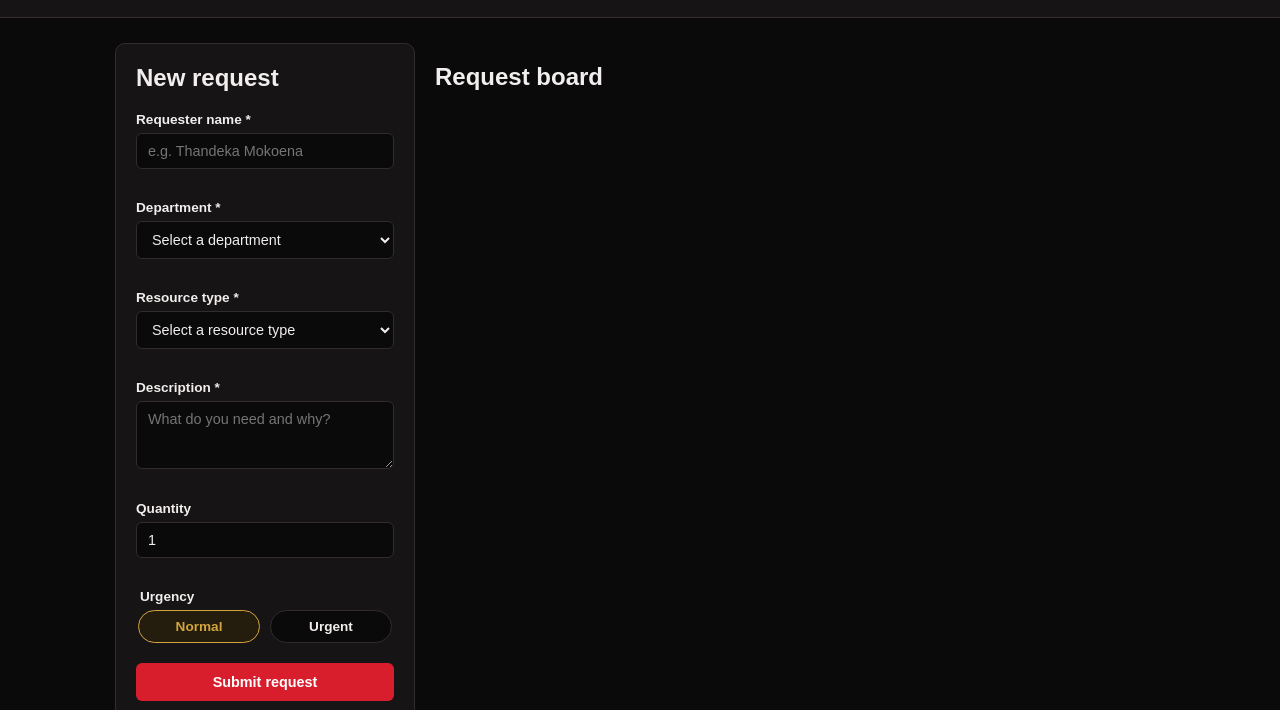
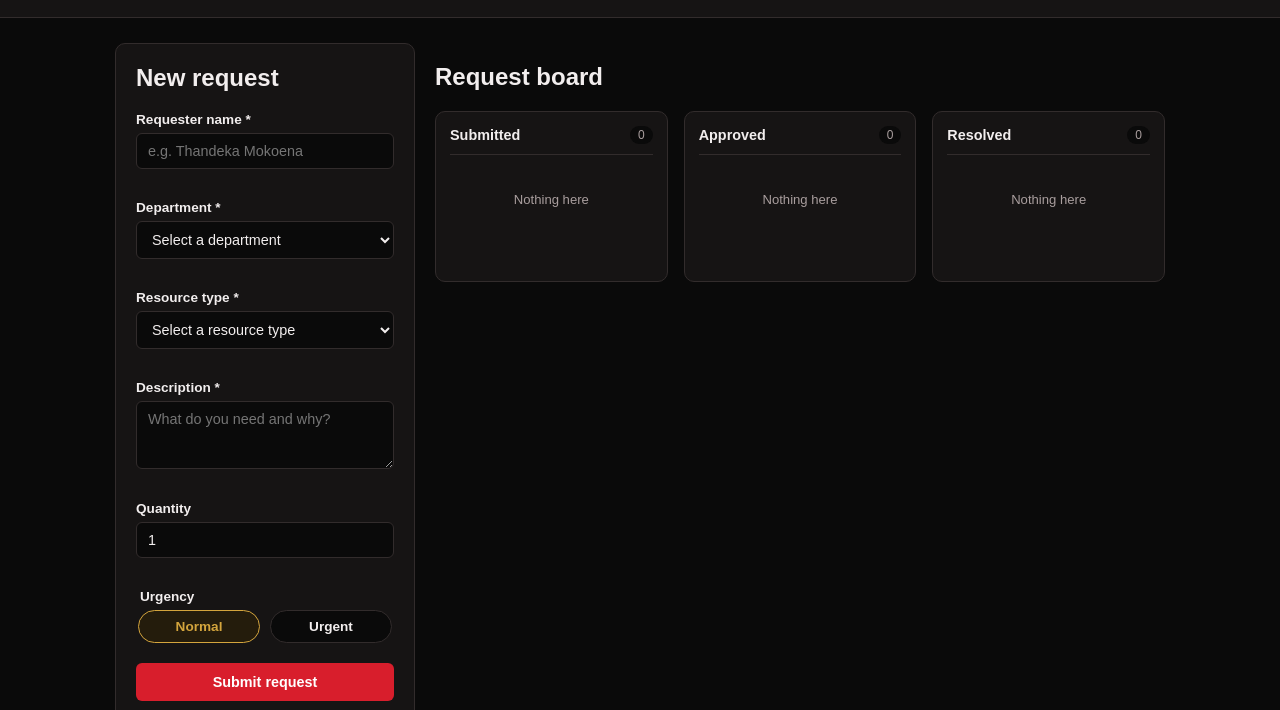
Before and after one commit to Kutlwano1860/Department-Resource-Request-Board, a plain HTML site: page index.html in a window 1280 px wide. Shown: the part 83-793 px from the top of the page. Drawn offline with Linux system fonts and the light colour scheme.

Commit message:
add request board layout

```diff
--- a/index.html
+++ b/index.html
@@ -5,7 +5,7 @@
   <meta charset="UTF-8">
   <meta name="viewport" content="width=device-width, initial-scale=1.0">
   <title>ResourceHub | PM-04 Final Project</title>
-   <link rel="stylesheet" href="style.css">
+  <link rel="stylesheet" href="style.css">
 </head>
 
 <body data-theme="dark">
@@ -94,13 +94,43 @@
 
     <section class="board-section" aria-labelledby="boardHeading">
       <h2 id="boardHeading">Request board</h2>
-      <!-- Stats, filters and board columns go here -->
+
+      <div class="board">
+
+        <div class="column" data-status="Submitted">
+          <div class="column-head">
+            <h3>Submitted</h3>
+            <span class="column-count">0</span>
+          </div>
+
+          <ul class="column-list" id="list-Submitted"></ul>
+        </div>
+
+        <div class="column" data-status="Approved">
+          <div class="column-head">
+            <h3>Approved</h3>
+            <span class="column-count">0</span>
+          </div>
+
+          <ul class="column-list" id="list-Approved"></ul>
+        </div>
+
+        <div class="column" data-status="Resolved">
+          <div class="column-head">
+            <h3>Resolved</h3>
+            <span class="column-count">0</span>
+          </div>
+
+          <ul class="column-list" id="list-Resolved"></ul>
+        </div>
+
+      </div>
     </section>
 
   </main>
 
   <footer class="page-footer">
-    <p>PM-04 Final Project &mdash; ResourceHub &mdash; HTML, CSS and vanilla JavaScript</p>
+    <p>PM-04 Final Project &mdash; ResourceHub &mdash; HTML, CSS and  JavaScript</p>
   </footer>
 
   <script src="script.js"></script>
--- a/style.css
+++ b/style.css
@@ -189,8 +189,70 @@ body {
   padding: 20px;
 }
 
+/* Request Board */
+.board-section {
+  min-width: 0;
+}
+
+.board {
+  display: grid;
+  grid-template-columns: repeat(3, 1fr);
+  gap: 16px;
+  margin-top: 20px;
+}
+
+.column {
+  background: var(--surface);
+  border: 1px solid var(--line);
+  border-radius: var(--radius-m);
+  padding: 14px;
+  min-height: 160px;
+}
+
+.column-head {
+  display: flex;
+  align-items: center;
+  justify-content: space-between;
+  margin-bottom: 12px;
+  padding-bottom: 10px;
+  border-bottom: 1px solid var(--line);
+}
+
+.column-head h3 {
+  margin: 0;
+  font-size: 0.9rem;
+}
+
+.column-count {
+  font-size: 0.75rem;
+  color: var(--muted);
+  background: var(--bg);
+  padding: 2px 8px;
+  border-radius: 999px;
+}
+
+.column-list {
+  list-style: none;
+  margin: 0;
+  padding: 0;
+  min-height: 100px;
+}
+
+.column-list:empty::before {
+  content: "Nothing here";
+  display: block;
+  text-align: center;
+  padding: 25px 0;
+  color: var(--muted);
+  font-size: 0.82rem;
+}
+
 @media (max-width: 800px) {
   .layout {
     grid-template-columns: 1fr;
   }
+
+  .board {
+    grid-template-columns: 1fr;
+  }
 }
```
